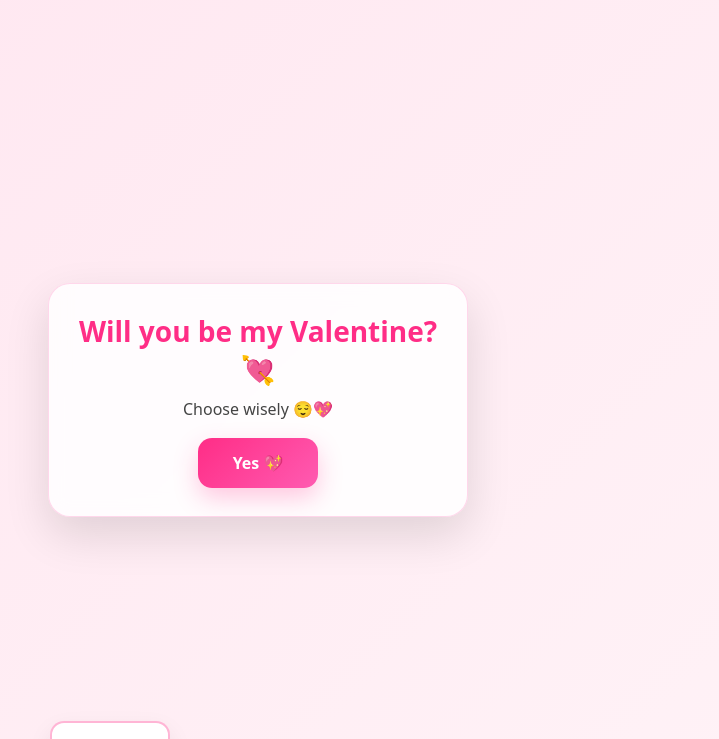
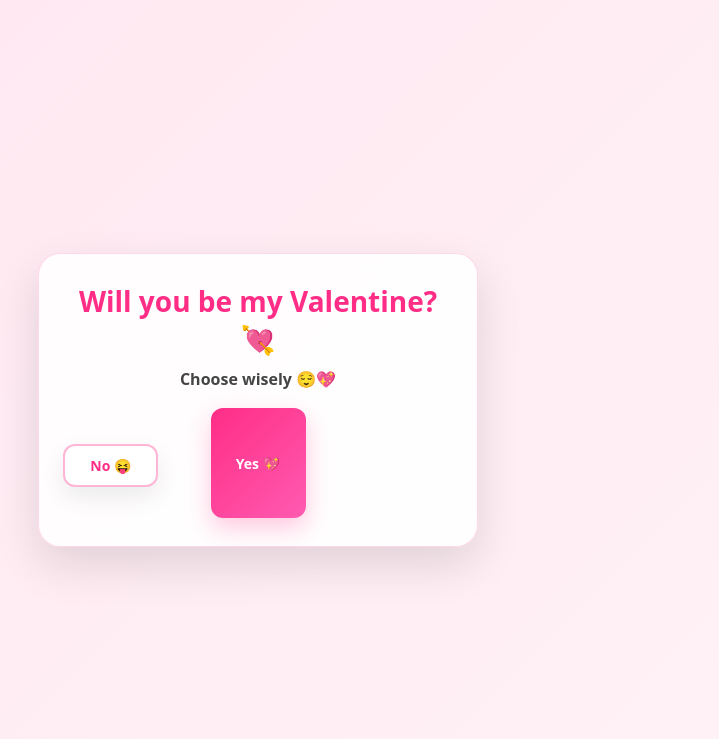
Before and after one commit to lokeshram1717/Demo, a plain HTML site: page index.html in a window 1280 px wide. Both pictures are taken after a click on the button "No 😝". Shown: the top 739 px of the page, without its empty margins (382-1101 px from the left). Drawn offline with Linux system fonts and the light colour scheme.

Commit message:
Update index.html

```diff
--- a/index.html
+++ b/index.html
@@ -32,11 +32,11 @@
     }
 
     .card1 {
-      width: 420px;
+      width: 440px;
       max-width: 92vw;
-      padding: 28px;
+      padding: 28px 24px;
       border-radius: 22px;
-      background: rgba(255, 255, 255, 0.85);
+      background: rgba(255, 255, 255, 0.9);
       box-shadow: 0 18px 45px rgba(0,0,0,0.12);
       backdrop-filter: blur(10px);
       text-align: center;
@@ -48,33 +48,37 @@
       font-size: 28px;
       color: #ff2d86;
       margin-bottom: 10px;
-      font-weight: 800;
+      font-weight: 900;
     }
 
     .card1 p {
       font-size: 16px;
       color: #444;
       margin-bottom: 18px;
+      font-weight: 600;
     }
 
+    /* Button area (NO will run inside this box only) */
     .btn-row {
       display: flex;
       justify-content: center;
-      gap: 16px;
+      gap: 14px;
       margin-top: 18px;
       position: relative;
-      flex-wrap: wrap; /* ✅ prevents overlap */
+      width: 100%;
+      height: 110px; /* enough room for NO movement */
     }
 
+    /* Smaller buttons */
     button {
       border: none;
       cursor: pointer;
-      padding: 14px 22px;
-      border-radius: 14px;
-      font-size: 16px;
-      font-weight: 700;
+      padding: 10px 18px;
+      border-radius: 12px;
+      font-size: 14px;
+      font-weight: 800;
       transition: transform 0.2s ease, box-shadow 0.2s ease;
-      min-width: 120px;
+      min-width: 95px;
       user-select: none;
     }
 
@@ -94,13 +98,13 @@
       box-shadow: 0 12px 28px rgba(255, 45, 134, 0.32);
     }
 
-    /* NO button starts normal */
+    /* NO button starts normal beside YES */
     #noBtn {
       background: #fff;
       color: #ff2d86;
       border: 2px solid rgba(255, 45, 134, 0.35);
       box-shadow: 0 10px 25px rgba(0,0,0,0.08);
-      position: relative; /* ✅ normal first */
+      position: relative;
       left: 0;
       top: 0;
       z-index: 6;
@@ -110,12 +114,14 @@
     @media (max-width: 420px) {
       .btn-row {
         flex-direction: column;
-        gap: 12px;
+        height: 150px;
+        gap: 10px;
+        align-items: center;
       }
 
       button {
         width: 100%;
-        max-width: 260px;
+        max-width: 220px;
       }
     }
 
@@ -179,9 +185,9 @@
     .love-card {
       width: 860px;
       max-width: 96vw;
-      padding: 24px;
+      padding: 22px;
       border-radius: 26px;
-      background: rgba(255, 255, 255, 0.82);
+      background: rgba(255, 255, 255, 0.85);
       box-shadow: 0 20px 60px rgba(0,0,0,0.14);
       border: 1px solid rgba(255, 45, 134, 0.18);
       backdrop-filter: blur(12px);
@@ -205,7 +211,7 @@
 
     .love-card .line1 {
       font-size: 18px;
-      font-weight: 700;
+      font-weight: 800;
       color: #222;
       margin-bottom: 10px;
     }
@@ -214,13 +220,13 @@
       font-size: 16px;
       color: #444;
       margin-bottom: 8px;
-      font-weight: 600;
+      font-weight: 700;
     }
 
     .love-card .line3 {
       font-size: 18px;
       color: #111;
-      font-weight: 800;
+      font-weight: 900;
       margin-bottom: 16px;
     }
 
@@ -234,8 +240,8 @@
     }
 
     .img-box {
-      width: 270px;
-      height: 210px;
+      width: 260px;
+      height: 200px;
       border-radius: 18px;
       overflow: hidden;
       border: 2px solid rgba(255, 45, 134, 0.18);
@@ -288,7 +294,7 @@
       <h1>Will you be my Valentine? 💘</h1>
       <p>Choose wisely 😌💖</p>
 
-      <div class="btn-row" id="btnArea">
+      <div class="btn-row">
         <button id="yesBtn">Yes 💖</button>
         <button id="noBtn">No 😝</button>
       </div>
@@ -297,7 +303,6 @@
 
   <!-- PAGE 2 -->
   <div class="page2" id="page2">
-
     <div class="sparkle-layer" id="sparkleLayer"></div>
 
     <div class="love-card">
@@ -327,37 +332,43 @@
     const page1 = document.getElementById("page1");
     const page2 = document.getElementById("page2");
 
-    // ---------------- NO button full-screen run AFTER first try ----------------
+    // ---------------- NO button move ONLY inside the button box ----------------
     let noStartedRunning = false;
 
     function moveNoButtonFar() {
-      const btnRect = noBtn.getBoundingClientRect();
+      const row = document.querySelector(".btn-row");
+
+      // first time: convert NO into absolute so it can move inside the row
+      if (!noStartedRunning) {
+        noStartedRunning = true;
+        noBtn.style.position = "absolute";
+        noBtn.style.zIndex = "10";
+      }
+
+      const rowRect = row.getBoundingClientRect();
       const yesRect = yesBtn.getBoundingClientRect();
 
-      const screenW = window.innerWidth;
-      const screenH = window.innerHeight;
+      const btnW = noBtn.offsetWidth;
+      const btnH = noBtn.offsetHeight;
 
-      const padding = 20;
+      const padding = 8;
 
-      // After first run: make it fixed so it can jump anywhere
-      if (!noStartedRunning) {
-        noStartedRunning = true;
-        noBtn.style.position = "fixed";
-        noBtn.style.zIndex = "999";
-      }
+      const maxX = rowRect.width - btnW - padding;
+      const maxY = rowRect.height - btnH - padding;
 
       let x, y, dist;
 
       do {
-        x = Math.random() * (screenW - btnRect.width - padding);
-        y = Math.random() * (screenH - btnRect.height - padding);
+        x = Math.random() * maxX;
+        y = Math.random() * maxY;
 
+        // distance from YES so it never overlaps
         dist = Math.hypot(
-          (x + btnRect.width / 2) - (yesRect.left + yesRect.width / 2),
-          (y + btnRect.height / 2) - (yesRect.top + yesRect.height / 2)
+          (rowRect.left + x + btnW / 2) - (yesRect.left + yesRect.width / 2),
+          (rowRect.top + y + btnH / 2) - (yesRect.top + yesRect.height / 2)
         );
 
-      } while (dist < 180);
+      } while (dist < 120);
 
       noBtn.style.left = x + "px";
       noBtn.style.top = y + "px";
@@ -400,7 +411,7 @@
       setTimeout(() => h.remove(), 8000);
     }
 
-    setInterval(spawnPage1Heart, 500);
+    setInterval(spawnPage1Heart, 520);
 
     // ---------------- Page2 sparkles (FULL SCREEN) ----------------
     const sparkleLayer = document.getElementById("sparkleLayer");
```
